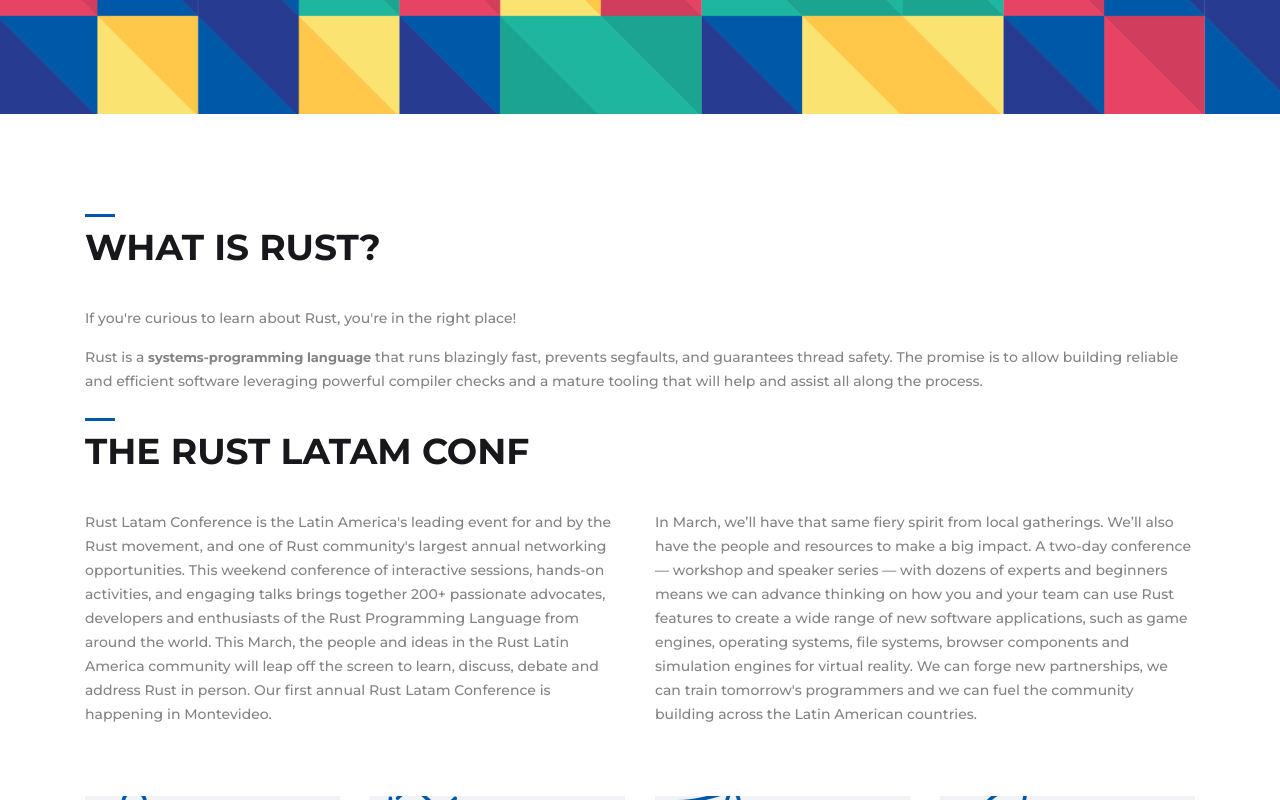
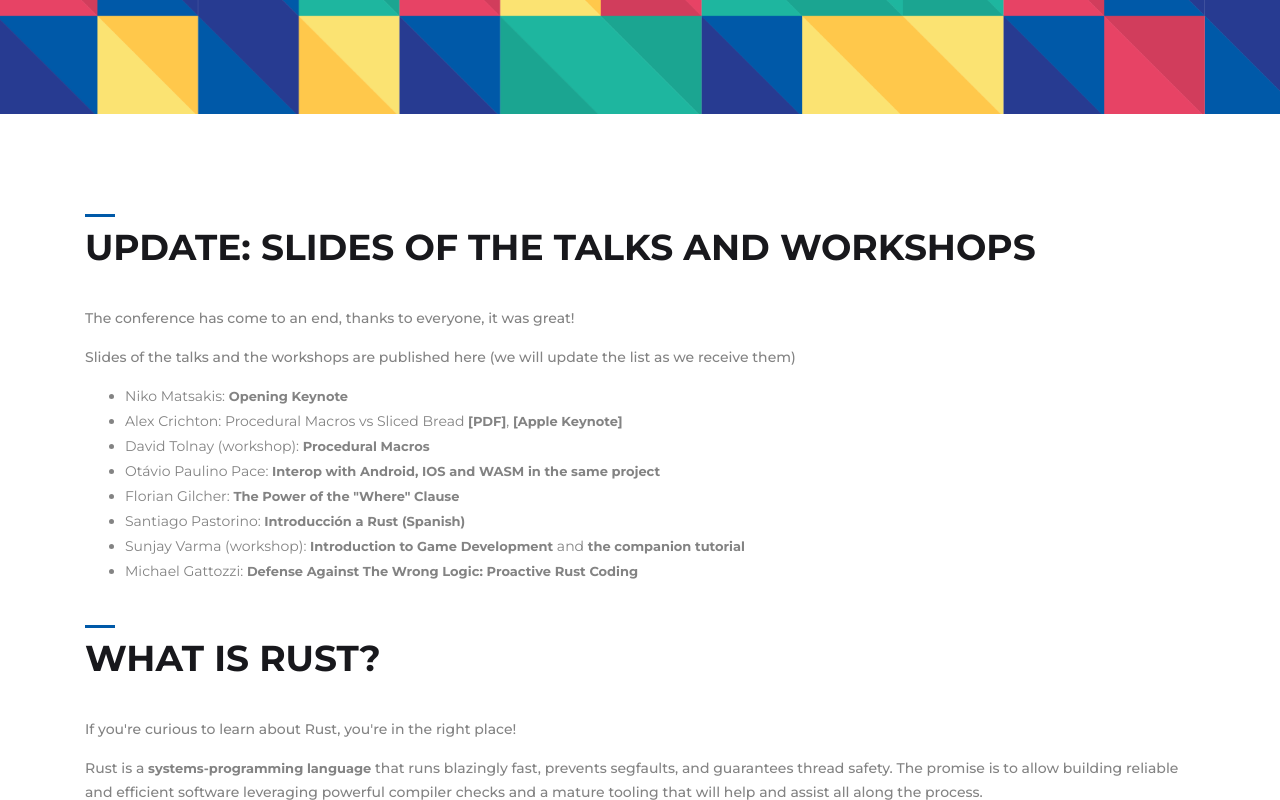
Before and after one commit to rustlatam/website-2019, a plain HTML site: page index.html in a window 1280 px wide. Shown: the part 686-1486 px from the top of the page. Drawn offline with Linux system fonts and the light colour scheme; files whose address does not match are found by name.

Commit message:
Add slides and talks links

```diff
--- a/index.html
+++ b/index.html
@@ -113,6 +113,34 @@
     <!-- about the event -->
     <section class="pt100 pb50" id="event">
       <div class="container">
+        <div class="section_title">
+          <h3 class="title">Update: Slides of the talks and workshops</h3>
+          <div class="row justify-content">
+            <div class="col-12">
+              <p>The conference has come to an end, thanks to everyone, it was great!</p>
+              <p>Slides of the talks and the workshops are published here (we will update the list as we receive them)</p>
+              <ul>
+                <li>Niko Matsakis: <a href="https://nikomatsakis.github.io/rust-latam-2019/#1" target="_blank">Opening Keynote</a></li>
+                <li>Alex Crichton: Procedural Macros vs Sliced Bread <a href="assets/slides/proc-macros-sliced-bread.pdf" target="_blank">[PDF]</a>, <a href="assets/slides/proc-macros-sliced-bread.key" target="_blank">[Apple Keynote]</a></li>
+                <li>David Tolnay (workshop): <a href="https://github.com/dtolnay/proc-macro-workshop" target="_blank">Procedural Macros</a></li>
+                <li>Otávio Paulino Pace: <a href="https://slides.com/otaviopace/deck-5" target="_blank">Interop with Android, IOS and WASM in the same project</a></li>
+                <li>Florian Gilcher: <a href="https://speakerdeck.com/skade/the-power-of-the-where-clause" target="_blank">The Power of the "Where" Clause</a></li>
+                <li>Santiago Pastorino: <a href="https://github.com/spastorino/intro-to-rust" target="_blank">Introducción a Rust (Spanish)</a></li>
+                <li>Sunjay Varma (workshop): <a href="https://sunjay.dev/learn-game-dev/workshop" target="_blank">Introduction to Game Development</a> and <a href="https://sunjay.dev/learn-game-dev" target="_blank">the companion tutorial</a></li>
+
+                <li>Michael Gattozzi: <a href="https://docs.google.com/presentation/d/140eKS9HLAfpb1Qi5J9xBpUcuxIhGDIejH7B8N2pmW5M/edit?usp=drivesdk" target="_blank">Defense Against The Wrong Logic: Proactive Rust Coding</a></li>
+
+                <!-- Note to self, still missing:
+                     - Boats: closing keynote
+                     - Kevin Hoffman: WebAssembly with Rust
+                     - Esteban Kuber: Friendly Ferris: Developing Kind Compiler Errors (spanish)
+                     - Sergio Benitez: Rebuilding the Stack for Serverless + Secure Web Services in Rocket
+                     - Florian Gilcher: Learning Webassembly and Rust
+                  -->
+              </ul>
+            </div>
+          </div>
+        </div>
         <div class="section_title">
           <h3 class="title">What is Rust?</h3>
           <div class="row justify-content">
```
Also changed, not shown: 2 other files.
